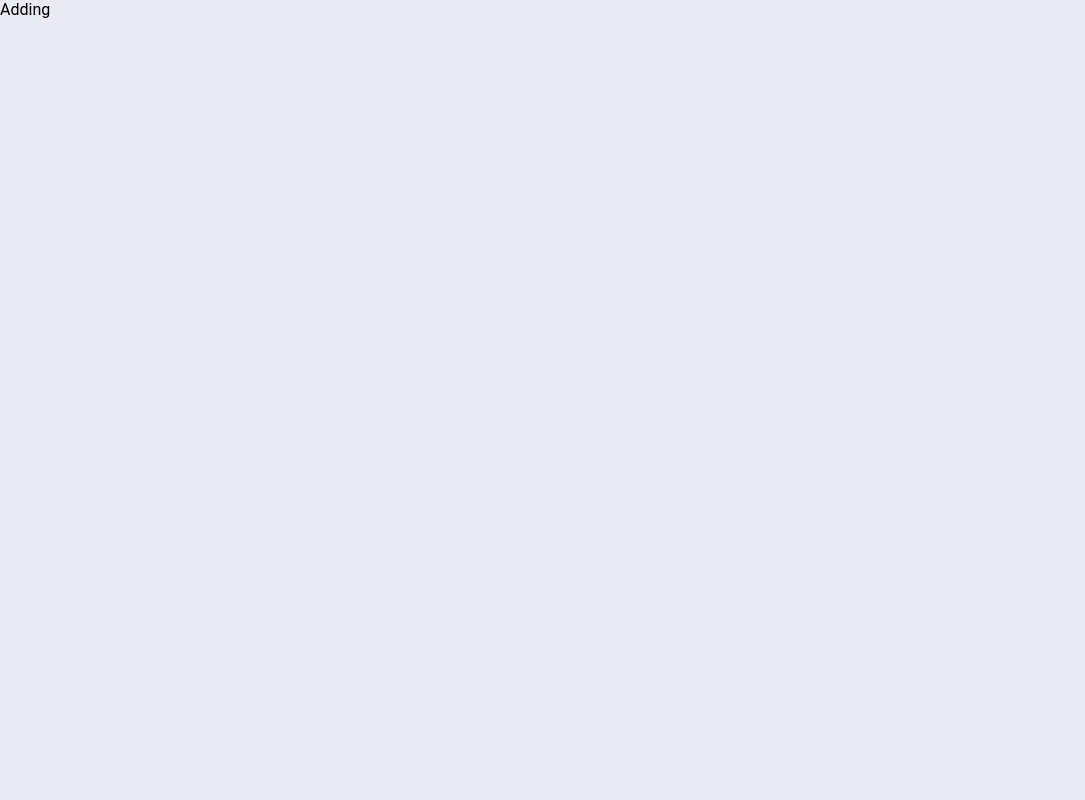
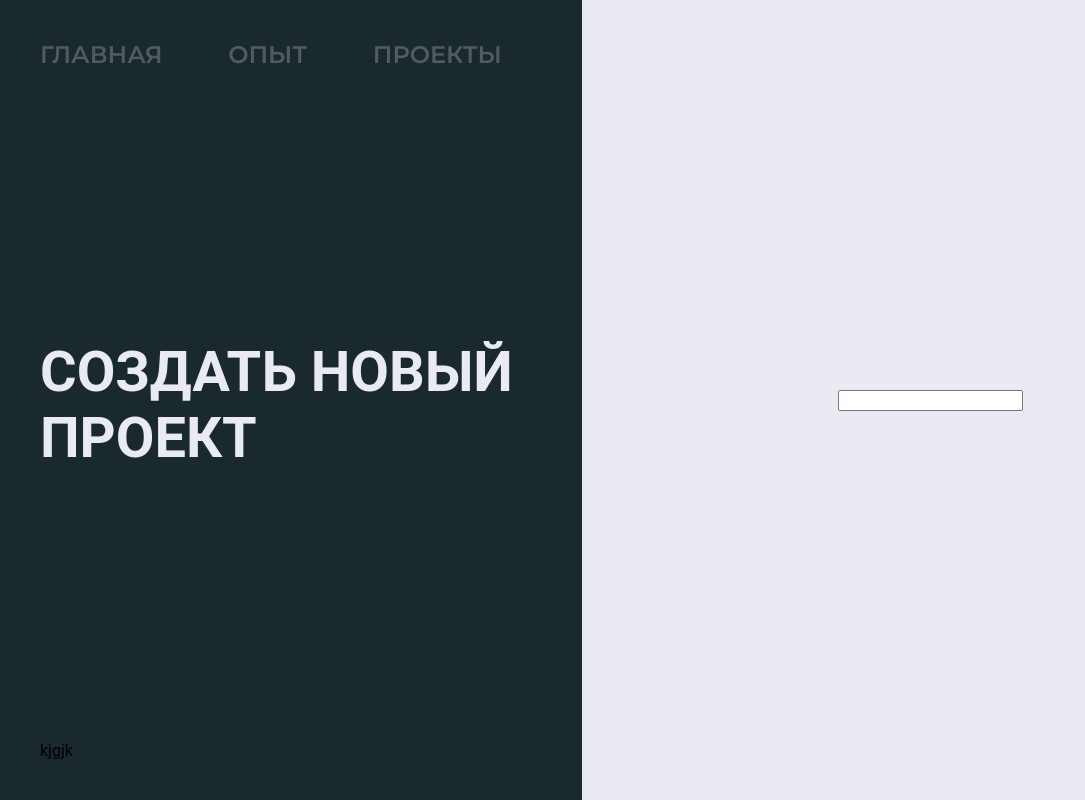
Before and after one commit to AurovD/aurovd.ruNext, a Next.js app: page /adding in a window 1280 px wide. Shown: the whole page, without its empty margins (0-1085 px from the left). Built offline with nearby package versions, Linux system fonts and the light colour scheme; a web font is replaced by a local one.

Commit message:
update pj, form page

```diff
--- /dev/null
+++ b/components/Form/index.tsx
@@ -0,0 +1,21 @@
+import React from 'react';
+import styles from './Form.module.scss';
+
+interface Values {
+    title: string;
+    lastName: string;
+    description: string;
+    link?: string;
+    github?: string;
+    files: FileList;
+}
+
+export const Form = () => {
+    return (
+        <div className={'d-flex justify-content-center align-items-center'}>
+            <form method='post'>
+                <input type="text"/>
+            </form>
+        </div>
+    )
+};
--- a/components/Panel/index.tsx
+++ b/components/Panel/index.tsx
@@ -1,5 +1,5 @@
 import clsx from 'clsx';
-import React from 'react';
+import React, {FC} from 'react';
 import Link from 'next/link';
 
 import styles from './Panel.module.scss';
@@ -16,7 +16,7 @@ interface PanelProps {
     h2?: string;
 }
 
-export const Panel: React.FC<PanelProps> = ({id, title, h2}) => {
+export const Panel: FC<PanelProps> = ({id, title, h2}) => {
     return (
         <div className={clsx("column d-flex flex-column justify-content-between border-box", styles.panel)}>
             <nav className={clsx("navigation d-flex justify-content-between", styles.navigation)}>
--- a/package.json
+++ b/package.json
@@ -15,8 +15,8 @@
     "cors": "^2.8.5",
     "dotenv": "^10.0.0",
     "express": "^4.17.1",
+    "formik": "^2.2.9",
     "next": "10.2.3",
-    "node-sass": "^5.0.0",
     "pg": "^8.7.1",
     "react": "17.0.2",
     "react-dom": "17.0.2",
@@ -25,6 +25,8 @@
   },
   "devDependencies": {
     "@types/react": "^17.0.11",
+    "sass": "^1.43.5",
+    "sass-loader": "^12.3.0",
     "sequelize-cli": "^6.2.0",
     "typescript": "^4.3.2"
   }
--- a/pages/adding.tsx
+++ b/pages/adding.tsx
@@ -1,7 +1,12 @@
 import React from 'react';
+import {Panel} from "../components/Panel";
+import {Form} from "../components/Form";
 
 export default function Adding() {
     return (
-        <div>Adding</div>
+        <div className={"d-grid grid"}>
+            <Panel id={3} title='СОЗДАТЬ НОВЫЙ ПРОЕКТ'/>
+            <Form/>
+        </div>
     )
 };
```
Also changed, not shown: components/Form/Form.module.scss (added), 1 other file (tests, documents, lock files or other folders).
